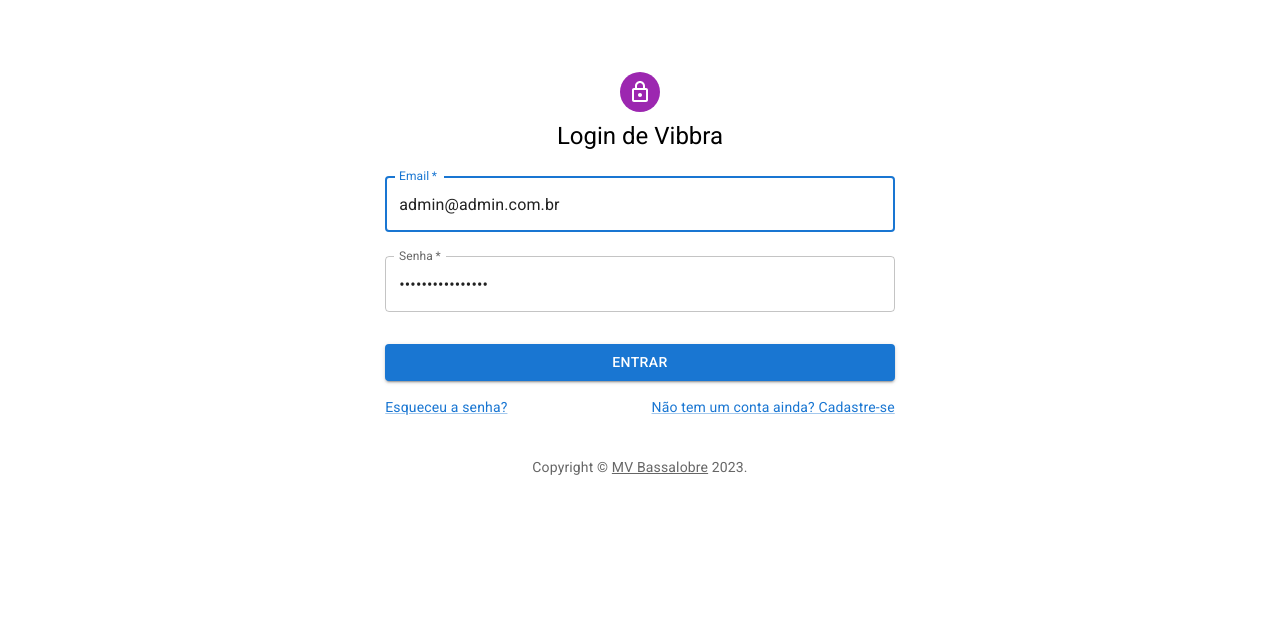
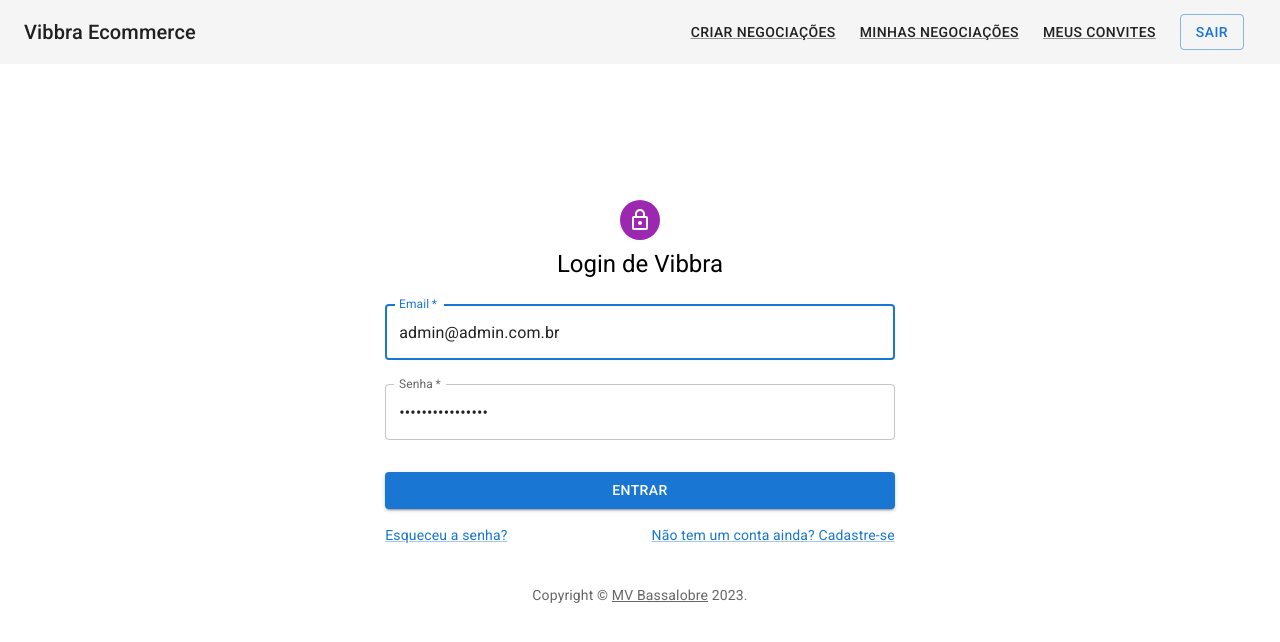
Before and after one commit to marcusvbda/nextjs-ecommerce, a Next.js app: page /login in a window 1280 px wide. Shown: the top 642 px of the page. Built offline with nearby package versions, Linux system fonts and the light colour scheme; no server answers.

Commit message:
corrige pagination

```diff
--- a/app/deals/page.tsx
+++ b/app/deals/page.tsx
@@ -1,7 +1,9 @@
+import AdminTemplate from "@/components/templates/admin-template";
+
 export default function DealsPage() {
   return (
-    <>
+    <AdminTemplate>
       <h1>Deals List</h1>
-    </>
+    </AdminTemplate>
   );
 }
--- a/app/invites/page.tsx
+++ b/app/invites/page.tsx
@@ -1,7 +1,9 @@
+import AdminTemplate from "@/components/templates/admin-template";
+
 export default function InvitesPages() {
   return (
-    <>
+    <AdminTemplate>
       <h1>Invite List</h1>
-    </>
+    </AdminTemplate>
   );
 }
--- a/app/layout.tsx
+++ b/app/layout.tsx
@@ -5,7 +5,7 @@
 
 export const metadata = {
   title: "Next Ecommerce",
-  description: "Description here ...",
+  description: "...",
 };
 
 export default async function RootLayout({ children }: any) {
@@ -13,7 +13,7 @@
 
   return (
     <html lang="en">
-      <body>
+      <body suppressHydrationWarning={true}>
         <Providers session={session}>{children}</Providers>
       </body>
     </html>
--- a/app/login/page.tsx
+++ b/app/login/page.tsx
@@ -1,9 +1,10 @@
 import LoginForm from "@/components/login/login-form";
+import AdminTemplate from "@/components/templates/admin-template";
 
 export default async function LoginPage() {
   return (
-    <>
+    <AdminTemplate>
       <LoginForm />
-    </>
+    </AdminTemplate>
   );
 }
--- a/components/deals/deal-create-form.tsx
+++ b/components/deals/deal-create-form.tsx
@@ -11,9 +11,5 @@
 
   if (!mounted) return <></>;
 
-  return (
-    <>
-      <h1>Deals Create</h1>
-    </>
-  );
+  return <h1>Deals Create</h1>;
 }
--- a/components/templates/admin-template.tsx
+++ b/components/templates/admin-template.tsx
@@ -1,36 +1,43 @@
 "use client";
 
-import {
-  Button,
-  Container,
-  Grid,
-  Link,
-  Toolbar,
-  Typography,
-} from "@mui/material";
+import { Button, Container, Link, Toolbar, Typography } from "@mui/material";
 import AppBar from "@mui/material/AppBar";
 import { signOut, useSession } from "next-auth/react";
+import { useRouter } from "next/navigation";
+import { useEffect, useState } from "react";
 
 interface IProps {
   children: any;
 }
 
 export default function AdminTemplate(props: IProps) {
-  const { data: session } = useSession();
-  console.log("logged session", session);
+  const [mounted, setMounted] = useState(false);
+  const router = useRouter();
+  // const { data: session } = useSession();
+
+  useEffect(() => {
+    // console.log("logged session", session);
+    setMounted(true);
+  }, []);
 
   return (
     <>
       <AppBar position="static" color="default" elevation={0}>
         <Toolbar sx={{ flexWrap: "wrap" }}>
-          <Typography variant="h6" color="inherit" noWrap sx={{ flexGrow: 1 }}>
+          <Typography
+            variant="h6"
+            color="inherit"
+            noWrap
+            onClick={() => router.push("/")}
+            sx={{ flexGrow: 1, cursor: "pointer" }}
+          >
             Vibbra Ecommerce
           </Typography>
           <nav>
             <Link
               variant="button"
               color="text.primary"
-              href="deals/create"
+              href="/deals/create"
               sx={{ my: 1, mx: 1.5 }}
             >
               Criar negociações
```
Also changed, not shown: app/deals/create/page.tsx (+8 -1 lines).
